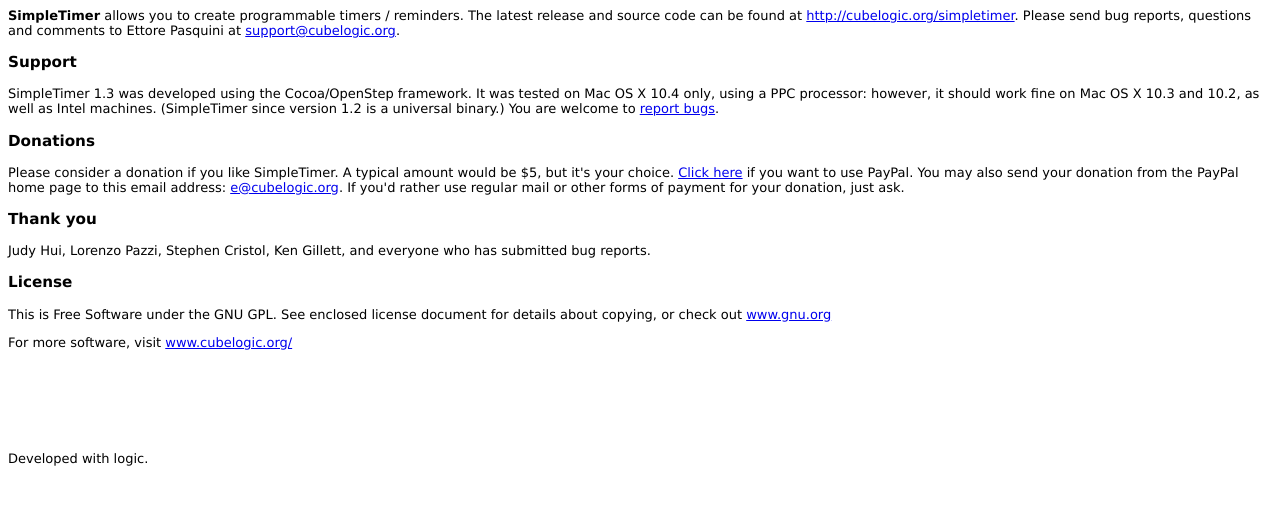
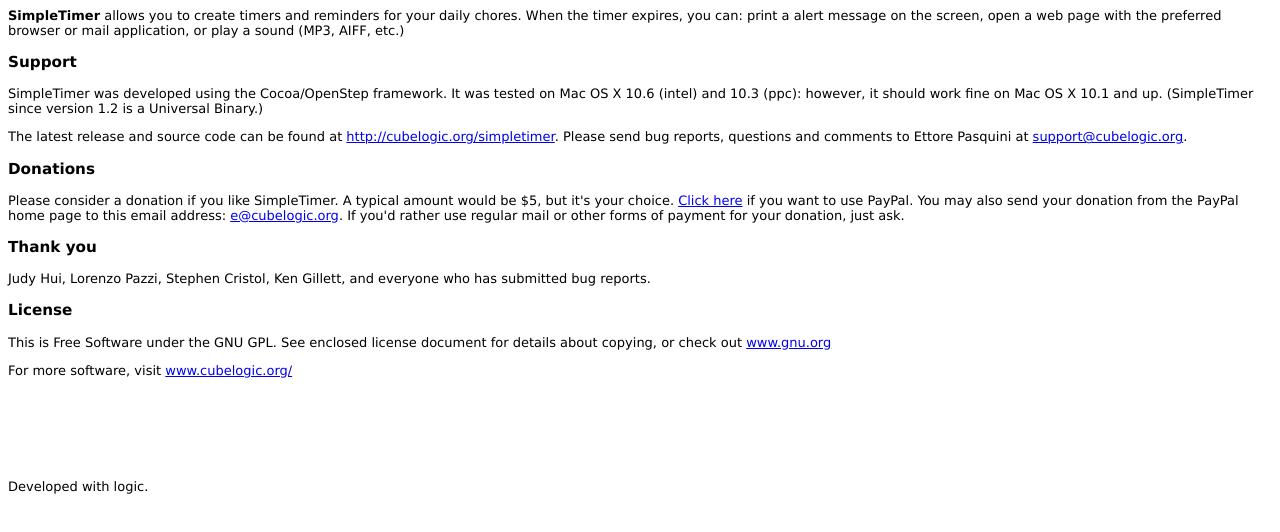
Before and after one commit to ettore/SimpleTimer, a plain HTML site: page English.lproj/Credits.html in a window 1280 px wide. Drawn offline with Linux system fonts and the light colour scheme.

Commit message:
minor bug fixes and recompiled with gcc 4.2 and deadcode stripping. I wonder who wrote those comments in Italiano...

```diff
--- a/English.lproj/Credits.html
+++ b/English.lproj/Credits.html
@@ -6,23 +6,19 @@
 <body>
 <font face="Lucida Grande, arial" size="-1">
 <p>
-<strong>SimpleTimer</strong> allows you to create programmable timers / reminders. The latest release and source code can be found at <a href="http://cubelogic.org/simpletimer/">http://cubelogic.org/simpletimer</a>. Please send bug reports, questions and comments to Ettore Pasquini at <a href="mailto:support@cubelogic.org">support@cubelogic.org</a>.
-</p>
-<!--p><strong>Beta testers wanted!</strong> This is a beta version, therefore not thoroughly tested. Send an email to <a href="mailto:support@cubelogic.org">support@cubelogic.org</a> if you want to contribute as a tester.</p-->
+<strong>SimpleTimer</strong> allows you to create timers and reminders for your daily chores. When the timer expires, you can: print a alert message on the screen, open a web page with the preferred browser or mail application, or play a sound (MP3, AIFF, etc.)</p>
 
 <h3>Support</h3>
 <p>
-SimpleTimer 1.3 was developed using the Cocoa/OpenStep framework. It was tested on Mac OS X 10.4 only, using a PPC processor: however, it should work fine on Mac OS X 10.3 and 10.2, as well as Intel machines. (SimpleTimer since version 1.2 is a universal binary.) You are welcome to <a href="http://cubelogic.org/">report bugs</a>.
+SimpleTimer was developed using the Cocoa/OpenStep framework. It was tested on Mac OS X 10.6 (intel) and 10.3 (ppc): however, it should work fine on Mac OS X 10.1 and up. (SimpleTimer since version 1.2 is a Universal Binary.)</p>
+<p>
+The latest release and source code can be found at <a href="http://cubelogic.org/simpletimer/">http://cubelogic.org/simpletimer</a>. Please send bug reports, questions and comments to Ettore Pasquini at <a href="mailto:support@cubelogic.org">support@cubelogic.org</a>.
 </p>
 
 <h3>Donations</h3>
 <p>
 Please consider a donation if you like SimpleTimer. A typical amount would be $5, but it's your choice. <a href="http://cubelogic.org/support/donations/paypal-SimpleTimer.html">Click here</a> if you want to use PayPal. You may also send your donation from the PayPal home page to this email address: <a href="mailto:e@cubelogic.org">e@cubelogic.org</a>. If you'd rather use regular mail or other forms of payment for your donation, just ask.
 </p>
-
-<!--h3>Credits</h3>
-<p>Coding: ehp<br>
-French Localization: Claude Rondeau</p-->
 
 <h3>Thank you</h3>
 <p>
```
Also changed, not shown: SimpleTimer-change-log.txt, 11 other files.
